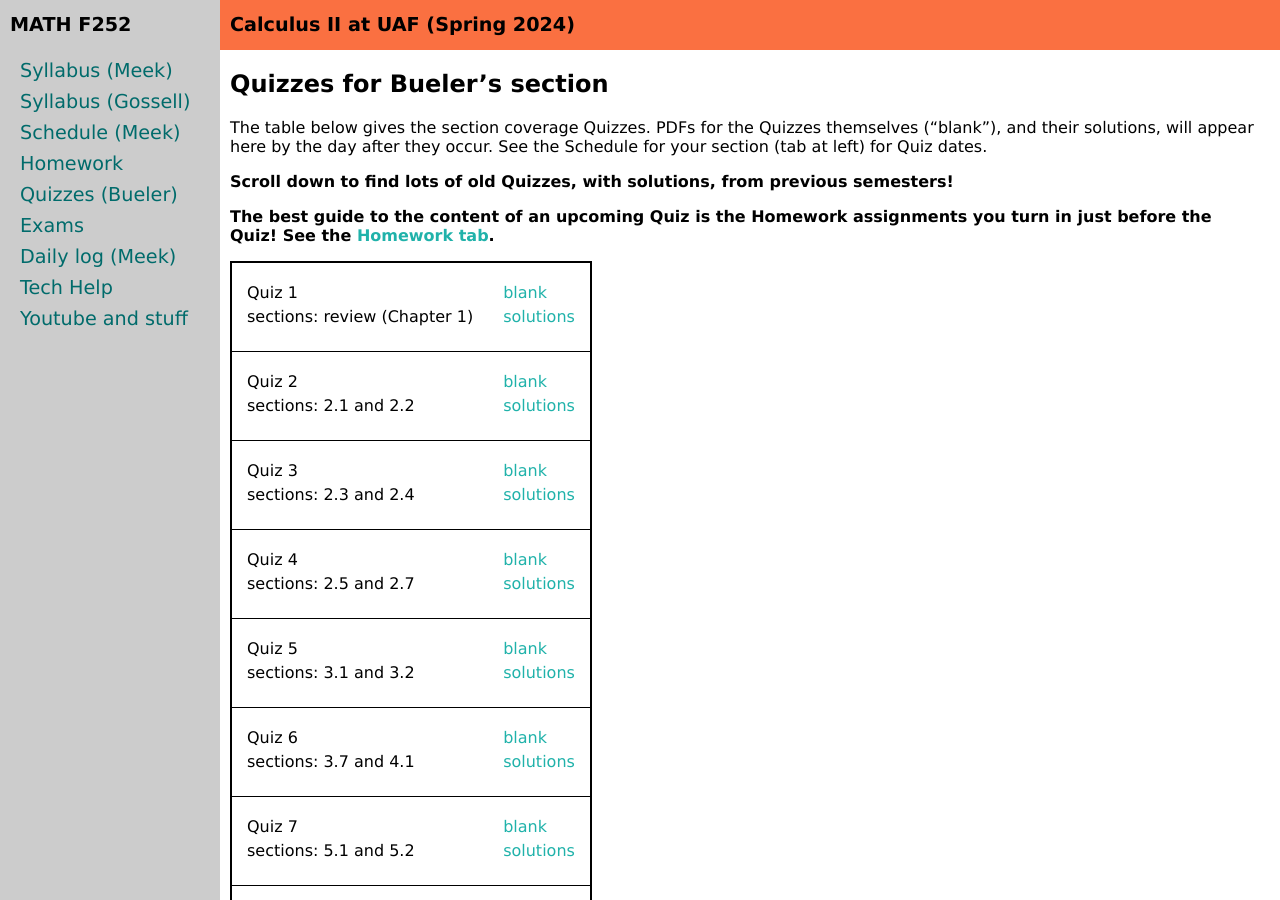
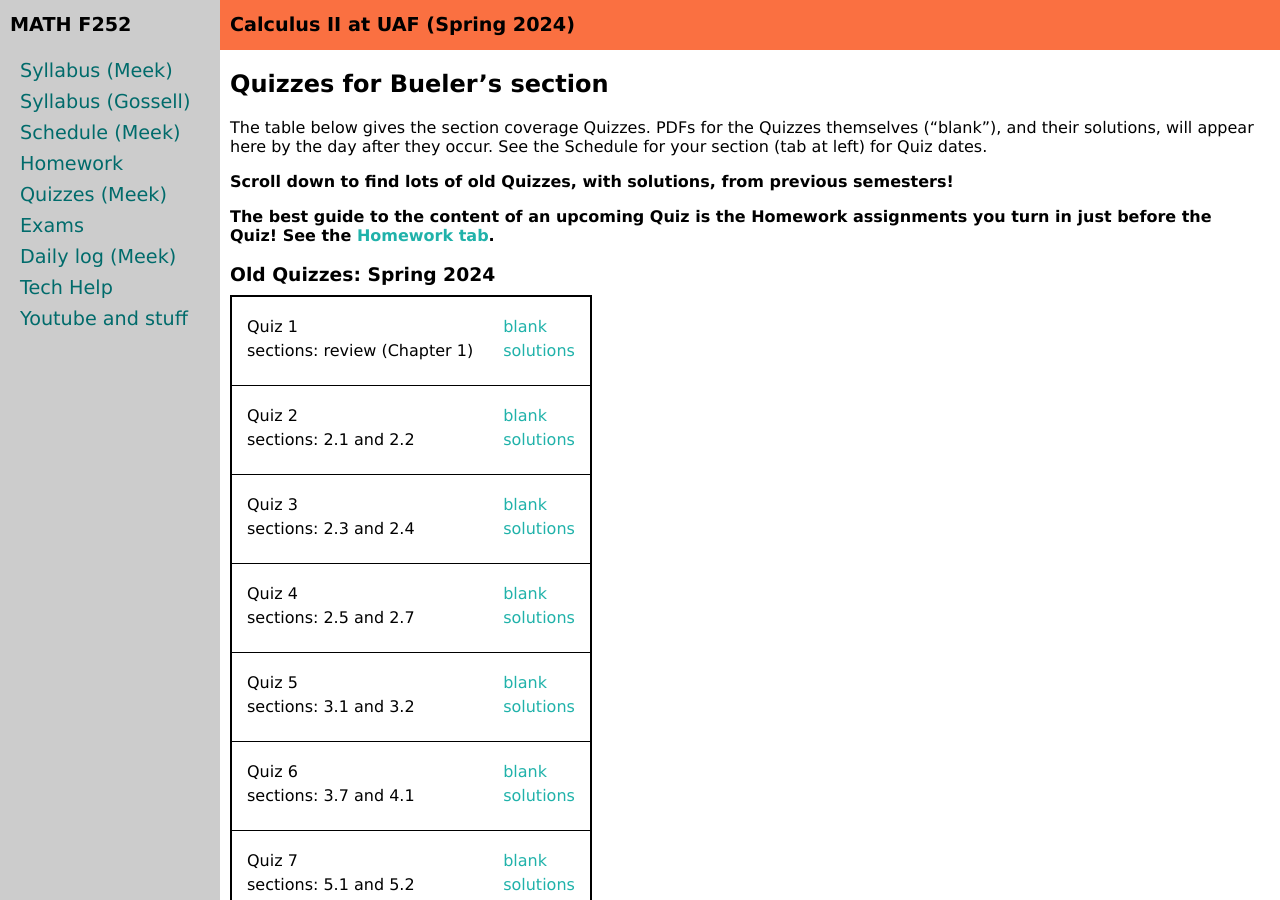
Before and after one commit to uaf-math/calc2, a Jekyll site: the page built from quizzes.md, in a window 1280 px wide and 900 px high. Built offline with Jekyll 4.4.1, drawn with Linux system fonts in a browser that asks for light colours.

Commit message:
updated quizzes tab for fa24

```diff
--- a/_data/toc.yaml
+++ b/_data/toc.yaml
@@ -14,7 +14,7 @@ docs:
 - title: Homework
   url: homework.html
 
-- title: Quizzes (Bueler)
+- title: Quizzes (Meek)
   url: quizzes.html
 
 - title: Exams
--- a/quizzes.md
+++ b/quizzes.md
@@ -11,7 +11,9 @@ The table below gives the section coverage Quizzes.  PDFs for the Quizzes themse
 
 <b>The best guide to the content of an upcoming Quiz is the Homework assignments you turn in just before the Quiz!  See the [Homework tab](homework.html).</b>
 
-{% include quiz_table.md  data=site.data.quizzes %}
+### Old Quizzes: Spring 2024
+
+{% include quiz_table.md  data=site.data.quizzesS24 %}
 
 <div style="padding-bottom: 40px"></div>
 
```
Also changed, not shown: _data/quizzesS24.yml (renamed from _data/quizzes.yml).
